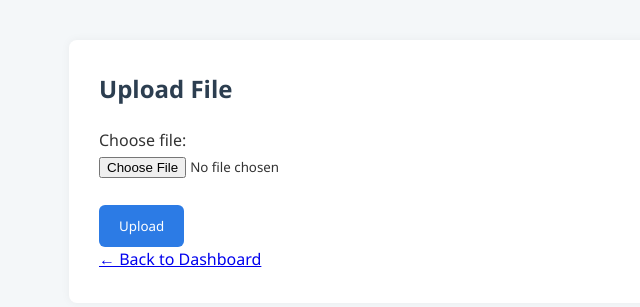
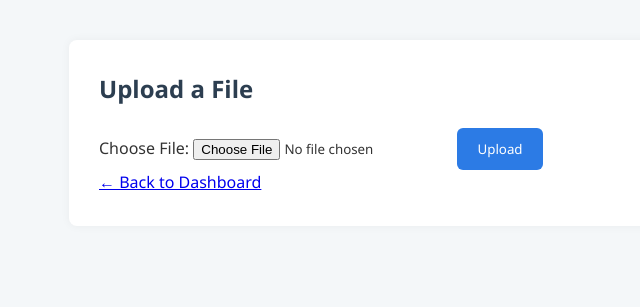
Before and after one commit to Presidor1/DATA-SECURITY-SYSTEM, a Flask app: page /upload in a window 1280 px wide. Shown: the top 307 px of the page, without its empty margins (171-811 px from the left). Run offline with Flask 3, Linux system fonts and the light colour scheme; the visitor is signed in with stand-in values (Sample User, id 1).

Commit message:
Update upload.html

```diff
--- a/templates/upload.html
+++ b/templates/upload.html
@@ -7,7 +7,7 @@
 </head>
 <body>
   <div class="container">
-    <h2>Upload File</h2>
+    <h2>Upload a File</h2>
 
     {% with messages = get_flashed_messages(with_categories=true) %}
       {% if messages %}
@@ -17,13 +17,14 @@
       {% endif %}
     {% endwith %}
 
-    <form method="POST" enctype="multipart/form-data">
-      <label for="file">Choose file:</label><br>
-      <input type="file" id="file" name="file" required><br><br>
+    <form method="POST" enctype="multipart/form-data" class="form-box">
+      <label for="file">Choose File:</label>
+      <input type="file" id="file" name="file" required>
+
       <button type="submit">Upload</button>
     </form>
 
-    <p><a href="{{ url_for('dashboard') }}">← Back to Dashboard</a></p>
+    <a class="back-link" href="{{ url_for('dashboard') }}">← Back to Dashboard</a>
   </div>
 </body>
 </html>
```
